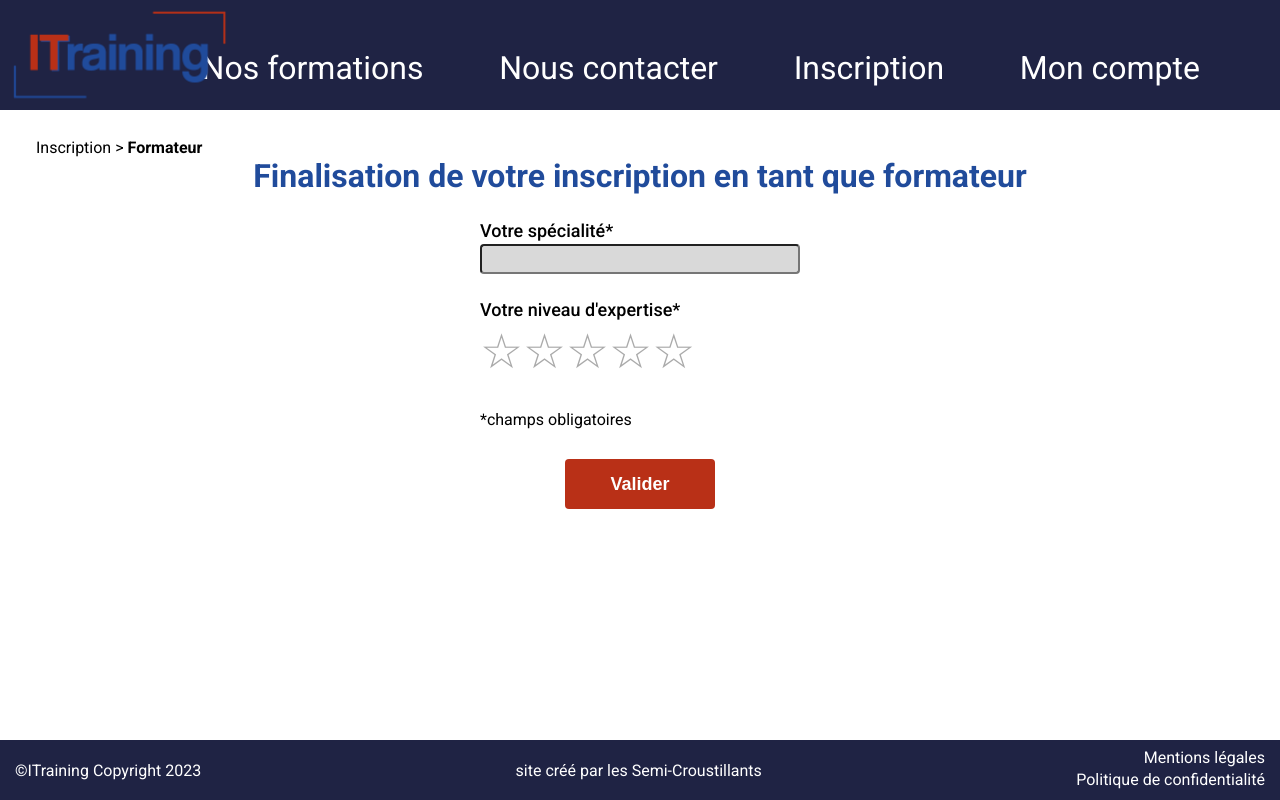
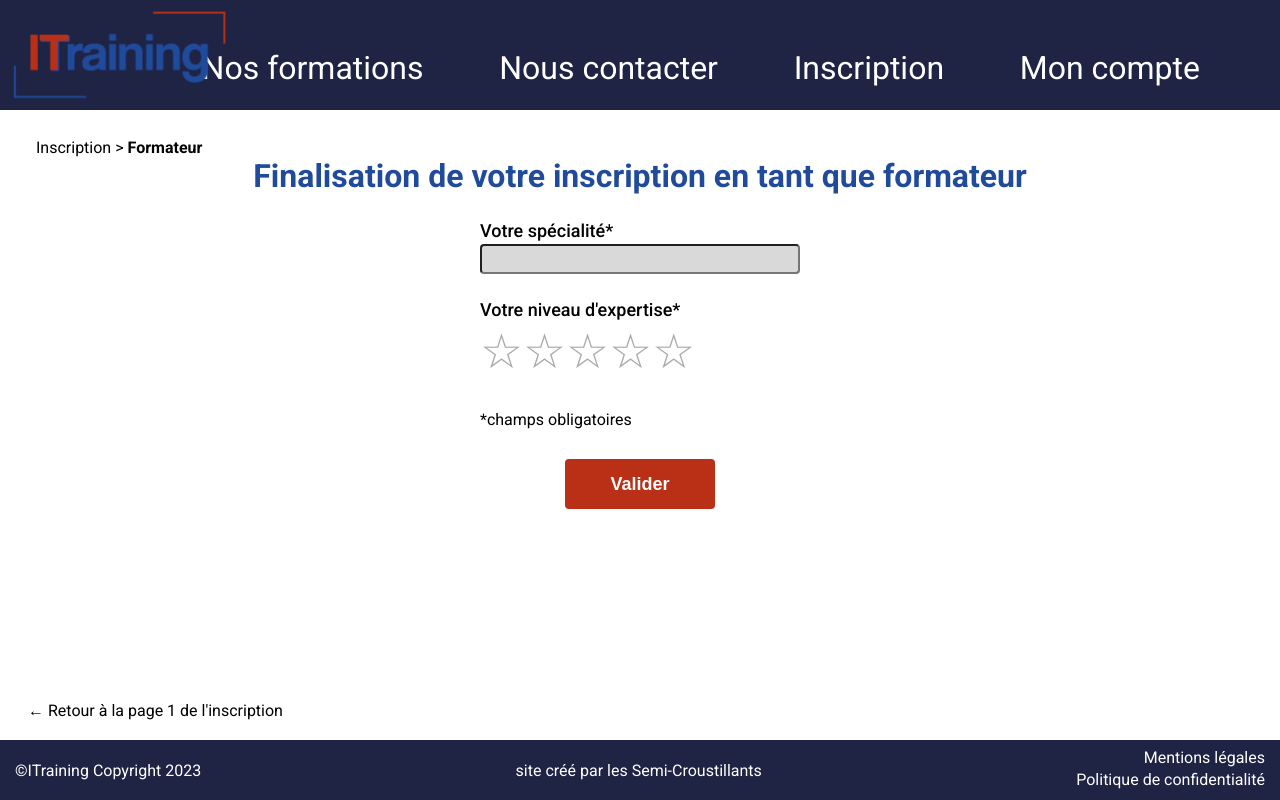
Before and after one commit to Glacianne/fil_rouge_POEI_JAVA, an Angular app in the folder Angular/itraining_front/: page /inscription-formateur in a window 1280 px wide. Built offline with nearby package versions, Linux system fonts and the light colour scheme.

Commit message:
Ajout du lien de retour à la page 1 de l'inscription

```diff
--- a/Angular/itraining_front/src/app/inscription/inscription-formateur.component/inscription-formateur.component.html
+++ b/Angular/itraining_front/src/app/inscription/inscription-formateur.component/inscription-formateur.component.html
@@ -37,6 +37,8 @@
   </form>
 </div>
 
-
+  <div class="retour">
+    <a routerLink="">← Retour à la page 1 de l'inscription</a>
+  </div>
 </body>
 </html>
--- a/Angular/itraining_front/src/app/inscription/inscription-formateur.component/inscription-formateur.component.scss
+++ b/Angular/itraining_front/src/app/inscription/inscription-formateur.component/inscription-formateur.component.scss
@@ -120,3 +120,8 @@ form{
     cursor: pointer;
   }
 }
+
+.retour{
+  position: absolute;
+  bottom: 80px;
+}
```
